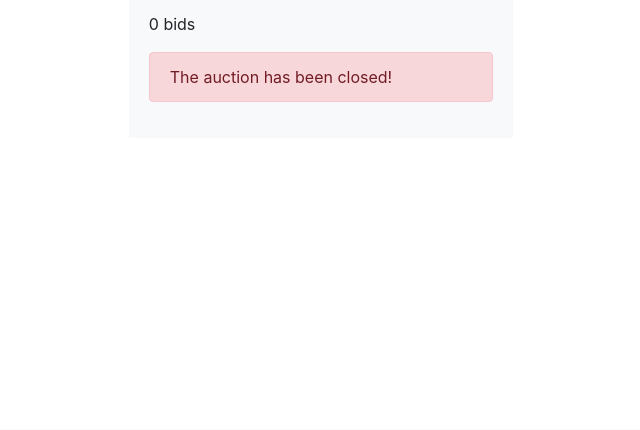
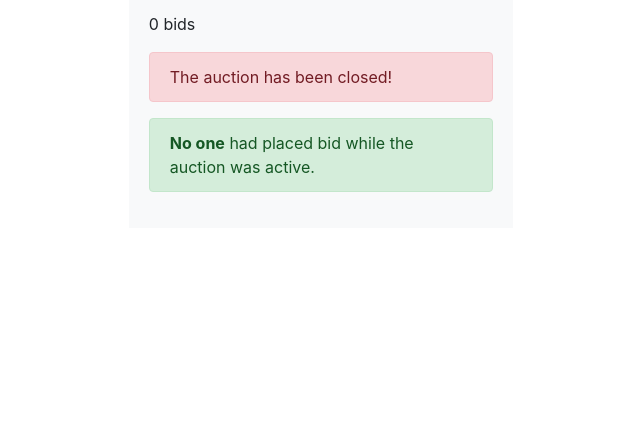
Before and after one commit to sirahut/IAB207, a Flask app: page /auctions/1 in a window 1280 px wide; the page is wider, and only the part inside the window is pictured. Shown: the part 277-707 px from the top of that part, without its empty margins (378-1018 px from the left). Run offline with Flask 2, Linux system fonts and the light colour scheme; data comes from the database, SQL or seed files in the repository; both versions use the stored data as it was after the commit; data that the repository does not hold is empty; some libraries are stand-ins or nearby versions.

Commit message:
update show.html to show won user

```diff
--- a/PhoneApp/auctions.py
+++ b/PhoneApp/auctions.py
@@ -85,6 +85,15 @@ def show(id):
 
 # -------- end of watchlist button ---------
 
+# -------- Select the winner when auction is closed
+    won_user = None
+    # won_user is the user that placed current bid
+    if current_bid is not None:
+        won_user = Bid.query.filter_by(
+            bid_amount=current_bid).first().user.name
+    else:
+        won_user = None
+
 # -------- Views all bids ----------------
     all_bids = Bid.query.filter_by(
         auction_id=id).order_by(Bid.bid_amount).all()
@@ -95,7 +104,7 @@ def show(id):
         count += 1
 
     return render_template('auctions/show.html', auction=auction, review_form=review_form, watchlist=watchlist_form, bid_form=placebid, current_bid=current_bid2f, bid_number=bid_number,
-                           starting_bid=starting_bid2f, priceControl=priceControl2f, add_to_watchlist_button=add_to_watchlist_button, all_bids=all_bids, timeleft=timeleft)
+                           starting_bid=starting_bid2f, priceControl=priceControl2f, add_to_watchlist_button=add_to_watchlist_button, all_bids=all_bids, timeleft=timeleft, won_user=won_user)
 
 
 @bp.route('/<id>/bid', methods=['GET', 'POST'])
--- a/PhoneApp/templates/Auctions/show.html
+++ b/PhoneApp/templates/Auctions/show.html
@@ -76,18 +76,43 @@
                     </form>
                     <!--End of Add to Watchlist button-->
 
-
+                    <!--If the auction has been closed-->
                     {% else %}
                     <div class="alert alert-danger" role="alert">
                         The auction has been closed!
                     </div>
+                    {% if won_user != None %}
+                    <div class="alert alert-success" role="alert">
+                        This user that won this auction is <strong>"{{won_user}}"</strong>
+                    </div>
+                    {% else %}
+                    <div class="alert alert-success" role="alert">
+                        <strong>No one</strong> had placed bid while the auction was active.
+                    </div>
                     {% endif %}
+
+                    {% endif %}
+
+
+
+
+                    <!-----------------------If the user viewing created the auction---------------------------->
                     {% else %}
 
                     {% if auction.status != 'Active'%}
                     <div class="alert alert-danger" role="alert">
                         The auction has been closed!
                     </div>
+                    {% if won_user != None %}
+                    <div class="alert alert-success" role="alert">
+                        This user that won this auction is <strong>"{{won_user}}"</strong>
+                    </div>
+                    {% else %}
+                    <div class="alert alert-success" role="alert">
+                        <strong>No one</strong> had placed bid while the auction was active.
+                    </div>
+                    {% endif %}
+
                     {% endif %}
                     <!--The person who created this auction will be able to see all the bids instead-->
                     <!--Aleart message-->
```
Also changed, not shown: PhoneApp/techdrop.sqlite.
